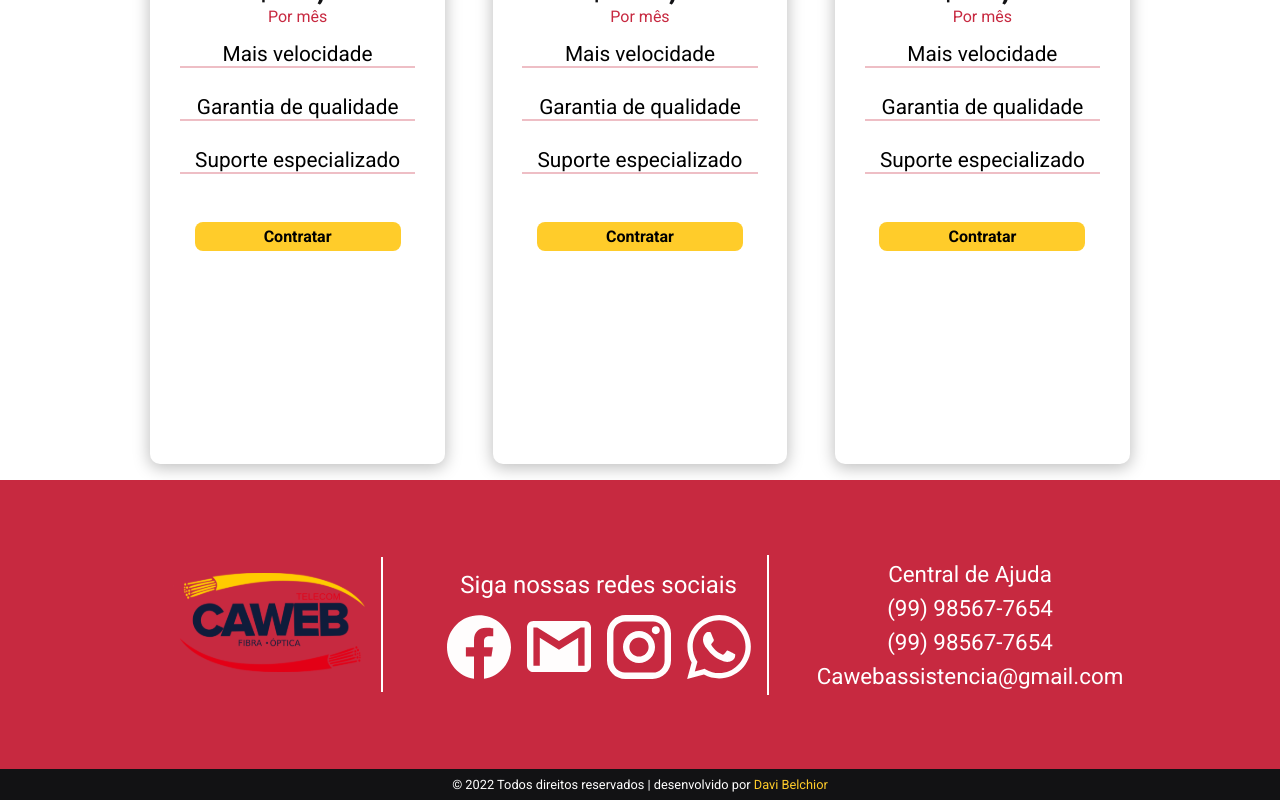
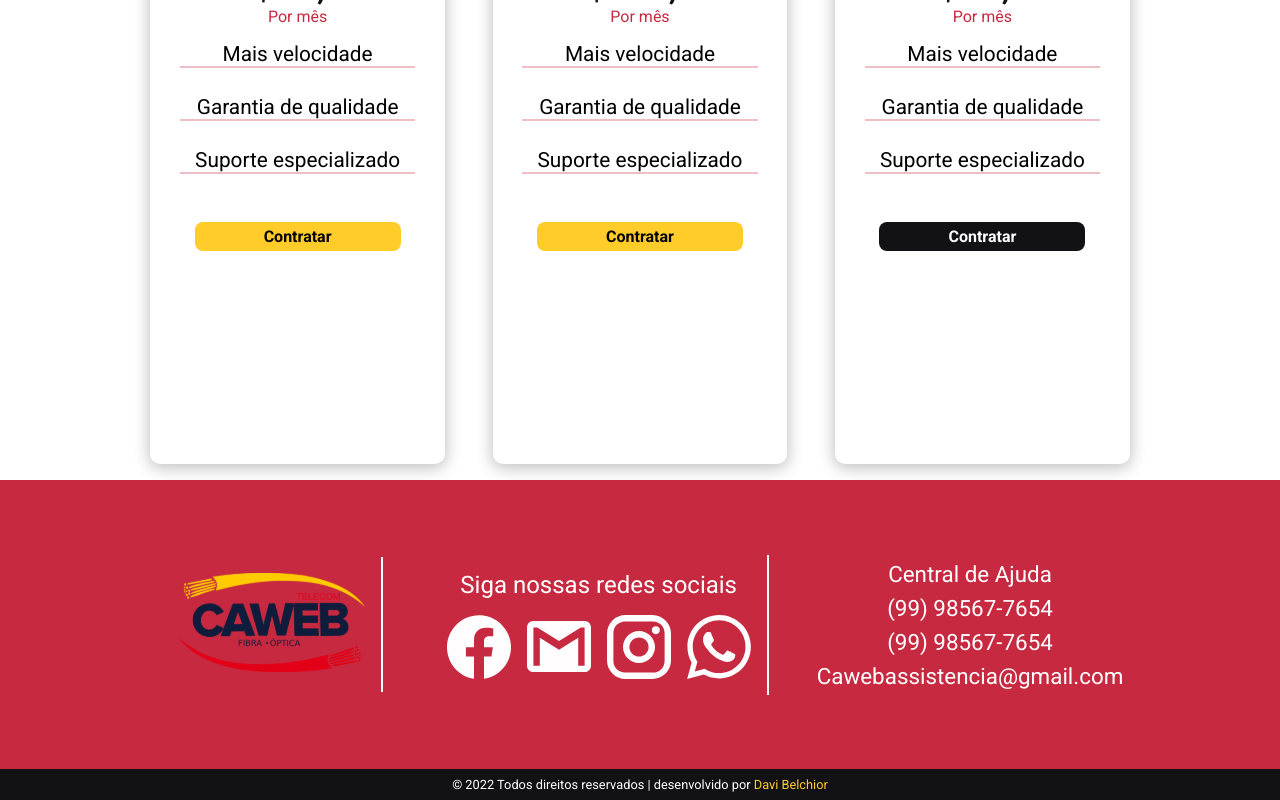
Before and after one commit to DanielSiilva/caweb-projet, a React (Vite) app: page / in a window 1280 px wide. Shown: the part 832-1632 px from the top of the page. Built offline with nearby package versions, Linux system fonts and the light colour scheme.

Commit message:
Feat: estilizaçõa do bottão card

```diff
--- a/src/pages/Home/componentes/Card/index.tsx
+++ b/src/pages/Home/componentes/Card/index.tsx
@@ -28,7 +28,9 @@ export function Card({value, variant, plan}:FlatValue){
                 </CardDescription>
             </CardMain>
 
-            <CardButton>Contratar</CardButton>
+            <CardButton variant={variant}>
+                Contratar
+            </CardButton>
         </CardContainer>
     )
 }
--- a/src/pages/Home/componentes/Card/styled.ts
+++ b/src/pages/Home/componentes/Card/styled.ts
@@ -95,8 +95,11 @@ export const CardDescription = styled.section`
     }
 
 `
+interface ButtonCardProps {
+    variant?: string
+}
 
-export const CardButton = styled.button`
+export const CardButton = styled.button<ButtonCardProps>`
     border: none;
     border-radius: 8px;
     width: 70%;
@@ -109,4 +112,11 @@ export const CardButton = styled.button`
         cursor: pointer;
     }
 
+    ${(props) =>
+        props.variant === 'black' &&
+    css`
+      background: ${props.theme['gray-900']};
+      color: ${(props)=> props.theme['gray-100']};
+    `}
+
 `
```
